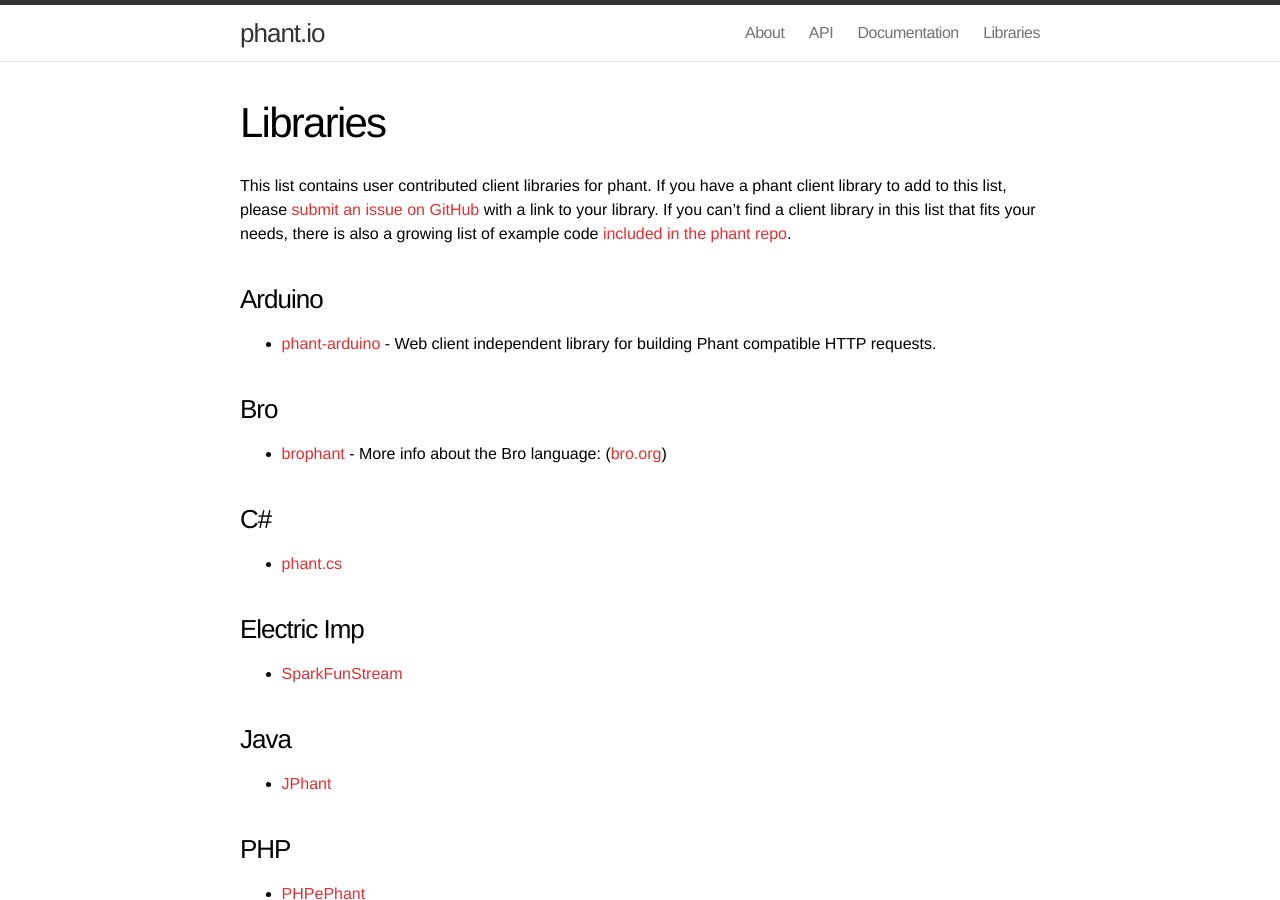
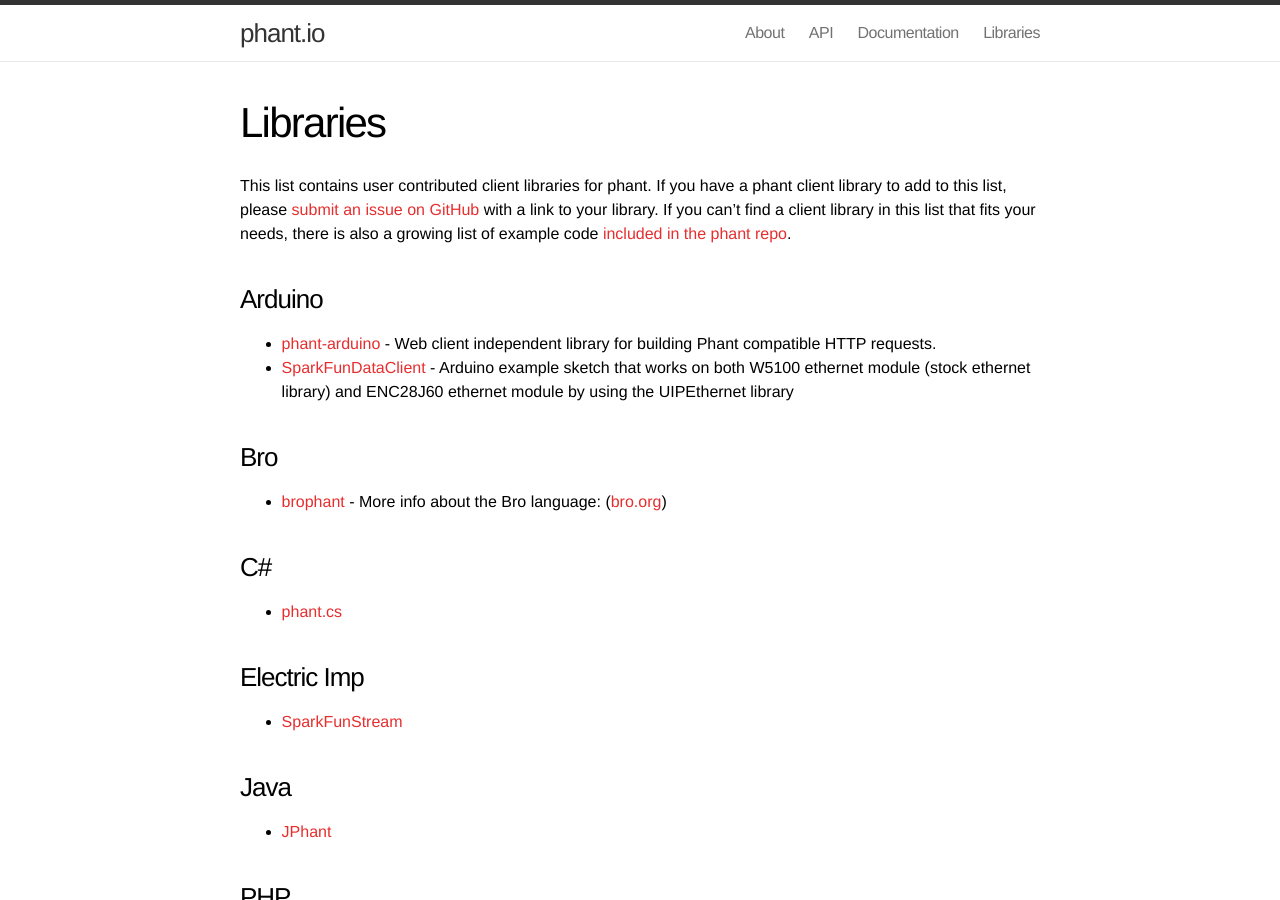
Before and after one commit to sparkfun/phant-docs, a Jekyll site: the page built from libraries.md, in a window 1280 px wide and 900 px high. Built offline with Jekyll 4.4.1, drawn with Linux system fonts in a browser that asks for light colours.

Commit message:
adds SparkFunDataClient arduino example sketch

```diff
--- a/libraries.md
+++ b/libraries.md
@@ -15,6 +15,7 @@ there is also a growing list of example code
 
 * [phant-arduino](https://github.com/sparkfun/phant-arduino) - Web client independent library for building
 Phant compatible HTTP requests.
+* [SparkFunDataClient](https://github.com/Serasidis/SparkfunDataClient) - Arduino example sketch that works on both W5100 ethernet module (stock ethernet library) and ENC28J60 ethernet module by using the UIPEthernet library
 
 ### Bro
 
```
